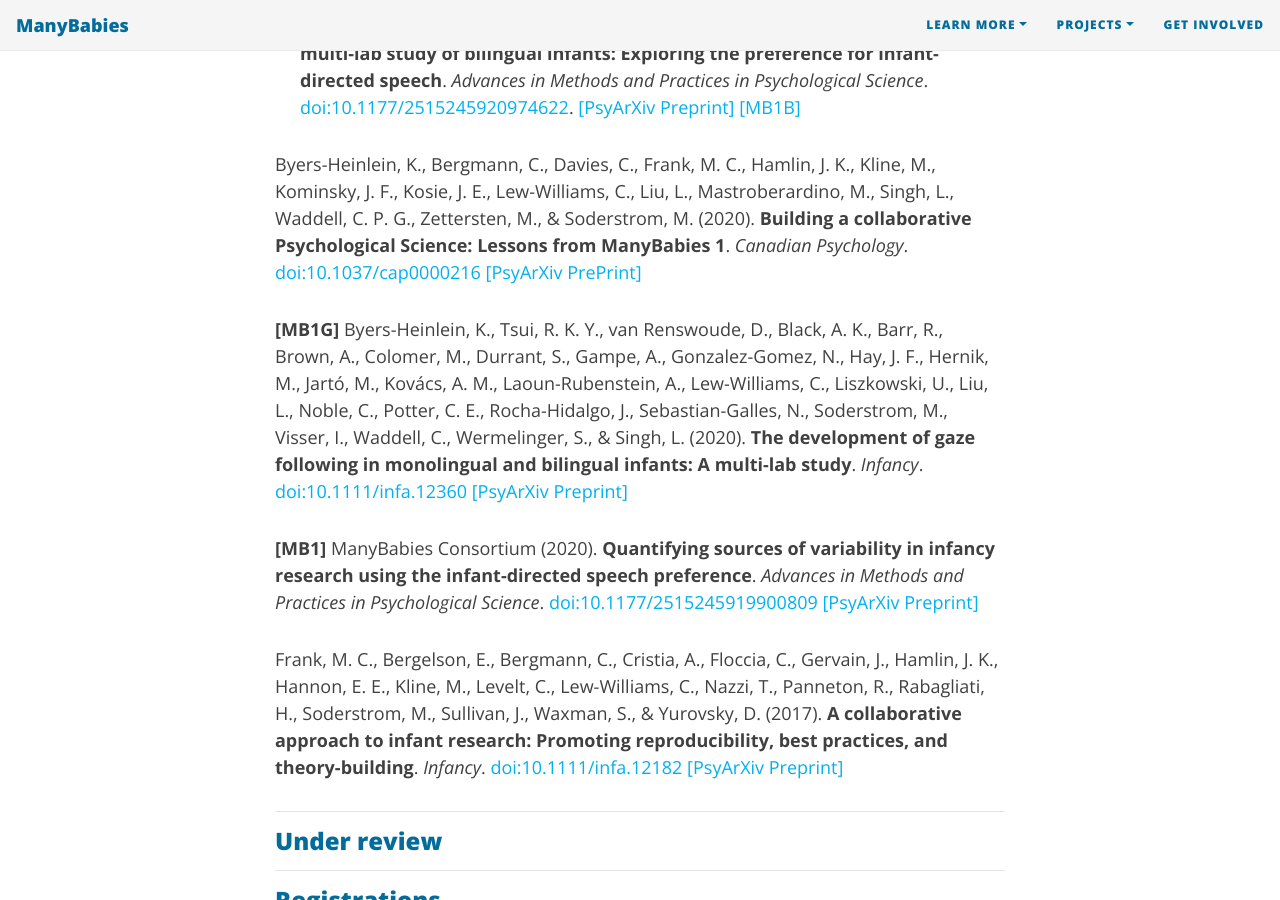
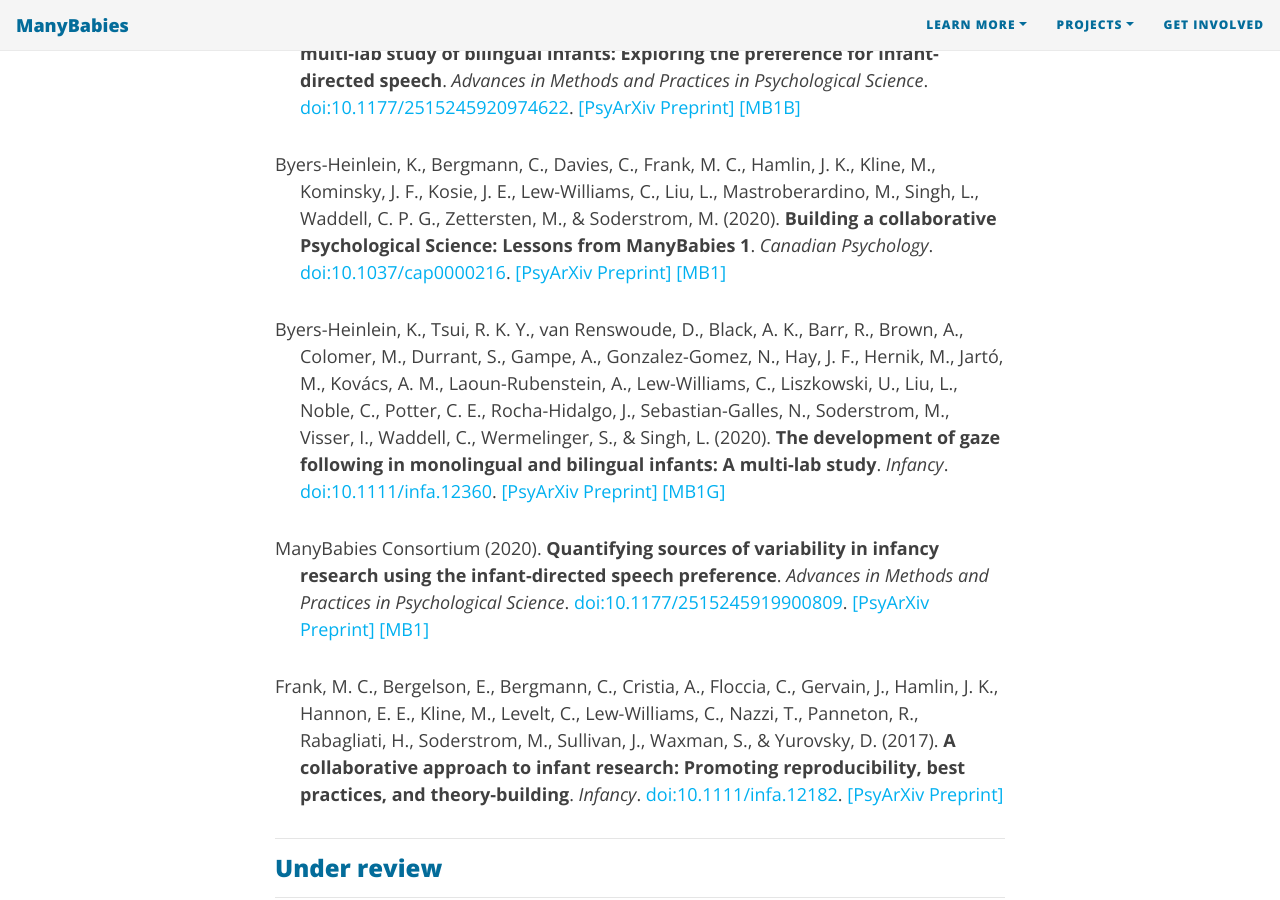
Before and after one commit to manybabies/manybabies.github.io, a Jekyll site: the page built from publications.md, in a window 1280 px wide and 900 px high, scrolled down 2318 px. Built offline with Jekyll 4.4.1, drawn with Linux system fonts in a browser that asks for light colours; nearby versions of some CDN libraries; some web fonts are replaced; some of the changed lines change nothing that is shown.

Commit message:
Update publications.md

```diff
--- a/publications.md
+++ b/publications.md
@@ -46,9 +46,17 @@ To fix:
 
 <p style="padding-left: 25px; text-indent: -25px">Byers-Heinlein, Tsui, A. S. M., Bergmann, C., Black, A. K., Brown, A., Carbajal,  M. J., Durrant, S., Fennell, C. T., Fiévet, A.,  Frank, M. C., Gampe, A., Gervain, J., Gonzalez-Gomez, N., Hamlin, J. K., Havron, N., Hernik, M., Kerr, S., Killam, H., Klassen, K., Kosie, J. E., Kovács, A. M., Lew-Williams, C., Liu, L., Mani, N., Marino, C., Mastroberardino, M., Mateu, V., Noble, C., Orena, A. J., Polka, L., Potter, C. E., Schreiner, M. S., Singh, L., Soderstrom, M., Sundara, M., Waddell, C., Werker, J. F., Wermelinger, S. (2021). <b>A multi-lab study of bilingual infants: Exploring the preference for infant-directed speech</b>. <i>Advances in Methods and Practices in Psychological Science</i>. <a href="https://doi.org/10.1177/2515245920974622">doi:10.1177/2515245920974622</a>. <a href="https://psyarxiv.com/sqh9d/">[PsyArXiv Preprint]</a> <a href="{{site.baseurl}}{% link MB1B.md %}">[MB1B]</a></p>
 
+<p style="padding-left: 25px; text-indent: -25px">Byers-Heinlein, K., Bergmann, C., Davies, C., Frank, M. C., Hamlin, J. K., Kline, M., Kominsky, J. F., Kosie, J. E., Lew-Williams, C., Liu, L., Mastroberardino, M., Singh, L., Waddell, C. P. G., Zettersten, M., & Soderstrom, M. (2020). <b>Building a collaborative Psychological Science: Lessons from ManyBabies 1</b>. <i>Canadian Psychology</i>. <a href="https://doi.org/10.1037/cap0000216">doi:10.1037/cap0000216</a>. <a href="https://psyarxiv.com/dmhk2/">[PsyArXiv Preprint]</a> <a href="{{site.baseurl}}{% link MB1.md %}">[MB1]</a></p>
+
+<p style="padding-left: 25px; text-indent: -25px">Byers-Heinlein, K., Tsui, R. K. Y., van Renswoude, D., Black, A. K., Barr, R., Brown, A., Colomer, M., Durrant, S., Gampe, A., Gonzalez-Gomez, N., Hay, J. F., Hernik, M., Jartó, M., Kovács, A. M., Laoun-Rubenstein, A., Lew-Williams, C., Liszkowski, U., Liu, L., Noble, C., Potter, C. E., Rocha-Hidalgo, J., Sebastian-Galles, N., Soderstrom, M., Visser, I., Waddell, C., Wermelinger, S., & Singh, L. (2020). <b>The development of gaze following in monolingual and bilingual infants: A multi-lab study</b>. <i>Infancy</i>. <a href="https://doi.org/10.1111/infa.12360">doi:10.1111/infa.12360</a>. <a href="https://doi.org/10.31234/osf.io/sgfhv">[PsyArXiv Preprint]</a> <a href="{{site.baseurl}}{% link MB1G.md %}">[MB1G]</a></p>
+
+<p style="padding-left: 25px; text-indent: -25px">ManyBabies Consortium (2020). <b>Quantifying sources of variability in infancy research using the infant-directed speech preference</b>. <i>Advances in Methods and Practices in Psychological Science</i>. <a href="https://doi.org/10.1177/2515245919900809">doi:10.1177/2515245919900809</a>. <a href="https://psyarxiv.com/s98ab">[PsyArXiv Preprint]</a> <a href="{{site.baseurl}}{% link MB1.md %}">[MB1]</a></p>
+
+<p style="padding-left: 25px; text-indent: -25px">Frank, M. C., Bergelson, E., Bergmann, C., Cristia, A., Floccia, C., Gervain, J., Hamlin, J. K., Hannon, E. E., Kline, M., Levelt, C., Lew-Williams, C., Nazzi, T., Panneton, R., Rabagliati, H., Soderstrom, M., Sullivan, J., Waxman, S., & Yurovsky, D. (2017). <b>A collaborative approach to infant research: Promoting reproducibility, best practices, and theory-building</b>. <i>Infancy</i>. <a href="https://doi.org/10.1111/infa.12182">doi:10.1111/infa.12182</a>. <a href="https://osf.io/27b43/">[PsyArXiv Preprint]</a></p>
+
 <!--[MB General] Visser, I., Bergmann, C., Byers-Heinlein, K., Dal Ben, R., Duch, W., Forbes, S., Franchin, L., Frank, M. C., Geraci, A., Hamlin, J. K., Kaldy, Z., Kulke, L., Laverty, C., Lew-Williams, C., Mateu, V., Mayor, J., Moreau, D., Nomikou, I., Schuwerk, T., Simpson, E. A., Singh, L., Soderstrom, M., Sullivan, J., van den Heuvel, M. I., Westermann, G., Yamada, Y., Zaadnoordijk, L., & Zettersten, M. (2022). **Improving the generalizability of infant psychological research: The ManyBabies model (Commentary)**. _Behavioral and Brain Sciences_. [doi:10.1017/S0140525X21000455](https://doi.org/10.1017/S0140525X21000455) [[PsyArXiv Preprint]](https://psyarxiv.com/8vwbf)
 
-**[MB1B]** Byers-Heinlein, Tsui, A. S. M., Bergmann, C., Black, A. K., Brown, A., Carbajal,  M. J., Durrant, S., Fennell, C. T., Fiévet, A.,  Frank, M. C., Gampe, A., Gervain, J., Gonzalez-Gomez, N., Hamlin, J. K., Havron, N., Hernik, M., Kerr, S., Killam, H., Klassen, K., Kosie, J. E., Kovács, A. M., Lew-Williams, C., Liu, L., Mani, N., Marino, C., Mastroberardino, M., Mateu, V., Noble, C., Orena, A. J., Polka, L., Potter, C. E., Schreiner, M. S., Singh, L., Soderstrom, M., Sundara, M., Waddell, C., Werker, J. F., Wermelinger, S. (2021). **A multi-lab study of bilingual infants: Exploring the preference for infant-directed speech**. _Advances in Methods and Practices in Psychological Science_. [doi:10.1177/2515245920974622](https://doi.org/10.1177/2515245920974622). [[PsyArXiv PrePrint]](https://psyarxiv.com/sqh9d/)-->
+**[MB1B]** Byers-Heinlein, Tsui, A. S. M., Bergmann, C., Black, A. K., Brown, A., Carbajal,  M. J., Durrant, S., Fennell, C. T., Fiévet, A.,  Frank, M. C., Gampe, A., Gervain, J., Gonzalez-Gomez, N., Hamlin, J. K., Havron, N., Hernik, M., Kerr, S., Killam, H., Klassen, K., Kosie, J. E., Kovács, A. M., Lew-Williams, C., Liu, L., Mani, N., Marino, C., Mastroberardino, M., Mateu, V., Noble, C., Orena, A. J., Polka, L., Potter, C. E., Schreiner, M. S., Singh, L., Soderstrom, M., Sundara, M., Waddell, C., Werker, J. F., Wermelinger, S. (2021). **A multi-lab study of bilingual infants: Exploring the preference for infant-directed speech**. _Advances in Methods and Practices in Psychological Science_. [doi:10.1177/2515245920974622](https://doi.org/10.1177/2515245920974622). [[PsyArXiv PrePrint]](https://psyarxiv.com/sqh9d/)
 
 Byers-Heinlein, K., Bergmann, C., Davies, C., Frank, M. C., Hamlin, J. K., Kline, M., Kominsky, J. F., Kosie, J. E., Lew-Williams, C., Liu, L., Mastroberardino, M., Singh, L., Waddell, C. P. G., Zettersten, M., & Soderstrom, M. (2020). **Building a collaborative Psychological Science: Lessons from ManyBabies 1**. _Canadian Psychology_. [doi:10.1037/cap0000216](https://doi.org/10.1037/cap0000216) [[PsyArXiv PrePrint]](https://psyarxiv.com/dmhk2/)
 
@@ -56,7 +64,7 @@ Byers-Heinlein, K., Bergmann, C., Davies, C., Frank, M. C., Hamlin, J. K., Kline
 
 **[MB1]** ManyBabies Consortium (2020). **Quantifying sources of variability in infancy research using the infant-directed speech preference**. _Advances in Methods and Practices in Psychological Science_. [doi:10.1177/2515245919900809](https://doi.org/10.1177/2515245919900809) [[PsyArXiv Preprint]](https://psyarxiv.com/s98ab)
 
-Frank, M. C., Bergelson, E., Bergmann, C., Cristia, A., Floccia, C., Gervain, J., Hamlin, J. K., Hannon, E. E., Kline, M., Levelt, C., Lew-Williams, C., Nazzi, T., Panneton, R., Rabagliati, H., Soderstrom, M., Sullivan, J., Waxman, S., & Yurovsky, D. (2017). **A collaborative approach to infant research: Promoting reproducibility, best practices, and theory-building**. _Infancy_. [doi:10.1111/infa.12182](https://doi.org/10.1111/infa.12182) [[PsyArXiv Preprint]](https://osf.io/27b43/)
+Frank, M. C., Bergelson, E., Bergmann, C., Cristia, A., Floccia, C., Gervain, J., Hamlin, J. K., Hannon, E. E., Kline, M., Levelt, C., Lew-Williams, C., Nazzi, T., Panneton, R., Rabagliati, H., Soderstrom, M., Sullivan, J., Waxman, S., & Yurovsky, D. (2017). **A collaborative approach to infant research: Promoting reproducibility, best practices, and theory-building**. _Infancy_. [doi:10.1111/infa.12182](https://doi.org/10.1111/infa.12182) [[PsyArXiv Preprint]](https://osf.io/27b43/)-->
 
 ***
 ### Under review
```
